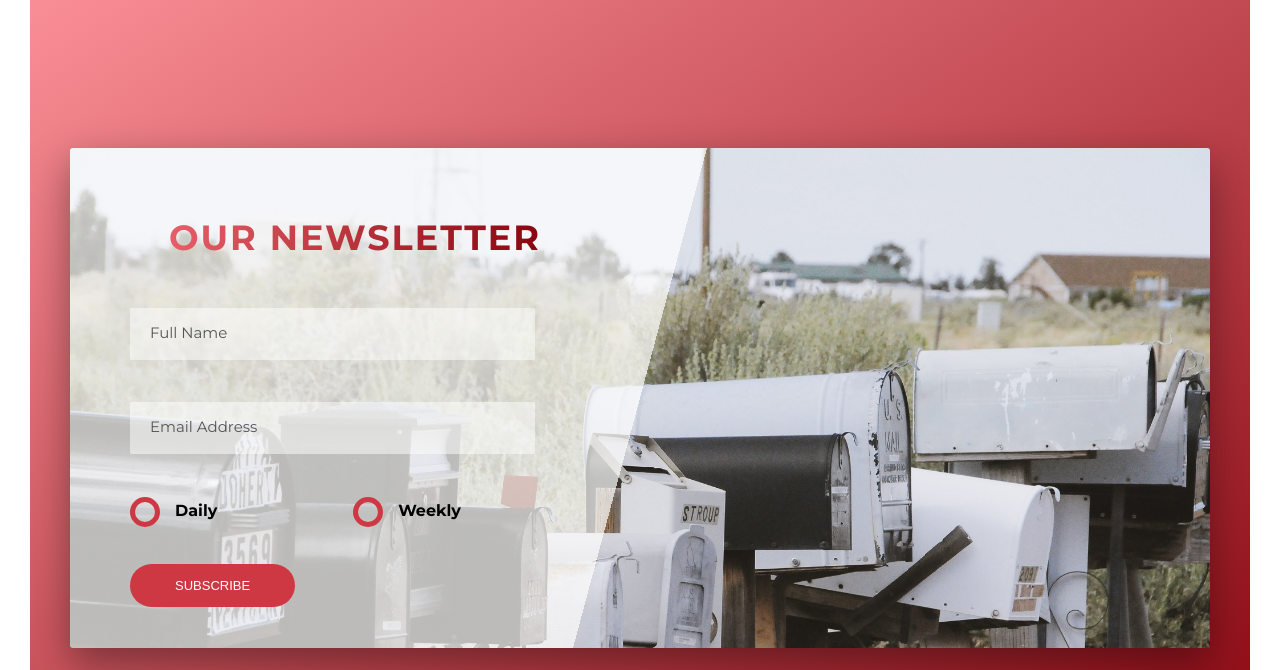
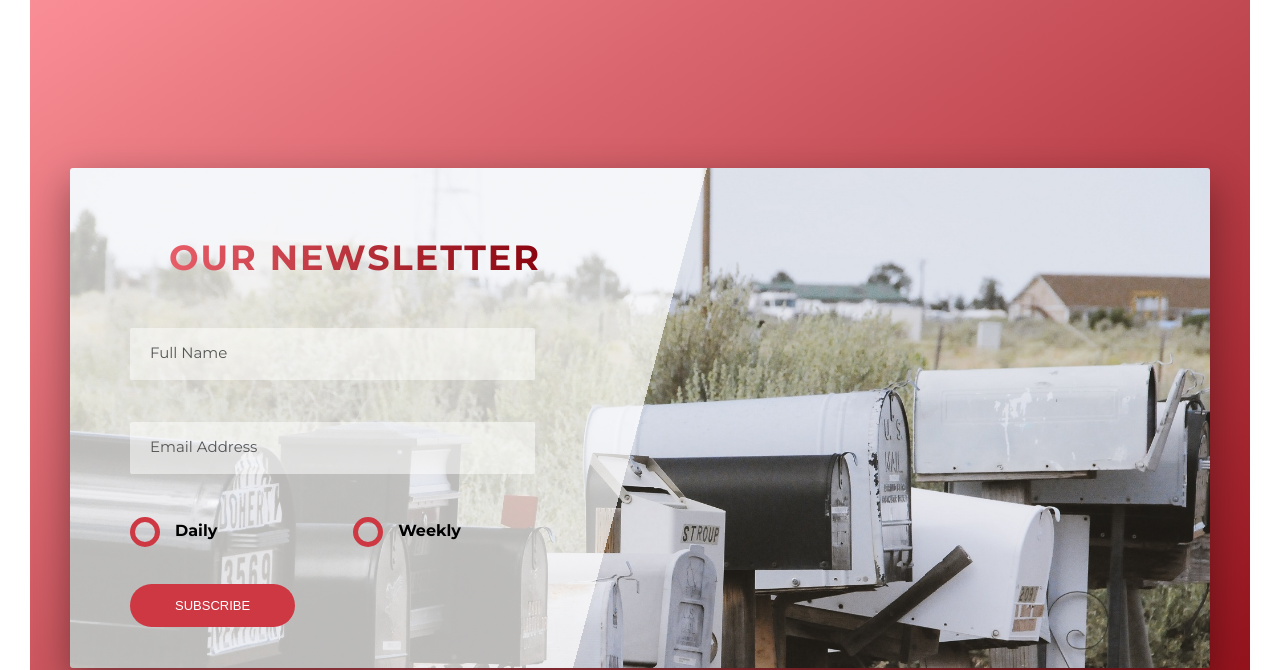
Before and after one commit to cataopriscila/journey, a website: page index.html in a window 1280 px wide. Shown: the part 4455-5125 px from the top of the page. Drawn offline with Linux system fonts and the light colour scheme.

Commit message:
Redimensioned newsletter section

```diff
--- a/sass/pages/_home.scss
+++ b/sass/pages/_home.scss
@@ -34,7 +34,7 @@
 }
 
 .section-newsletter {
-  padding: 15rem 0;
+  padding: 17rem 0;
   background-image: linear-gradient(
     to right bottom,
     $color-primary-light-pale,
```
Also changed, not shown: css/style.css, sass/layout/_footer.scss (line endings or trailing spaces).
